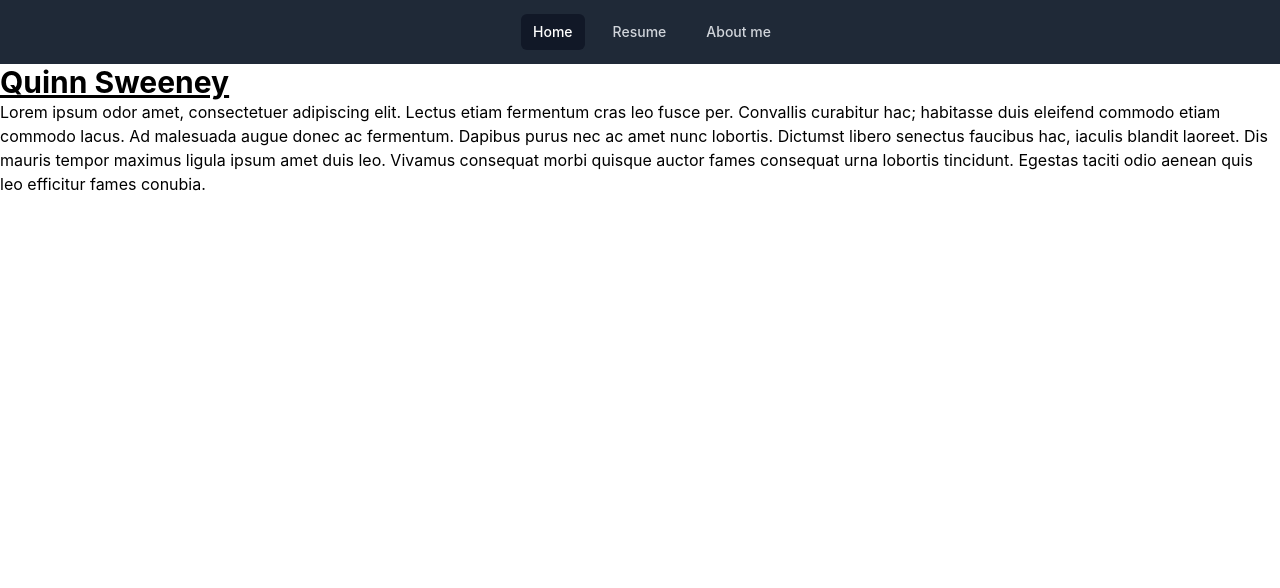
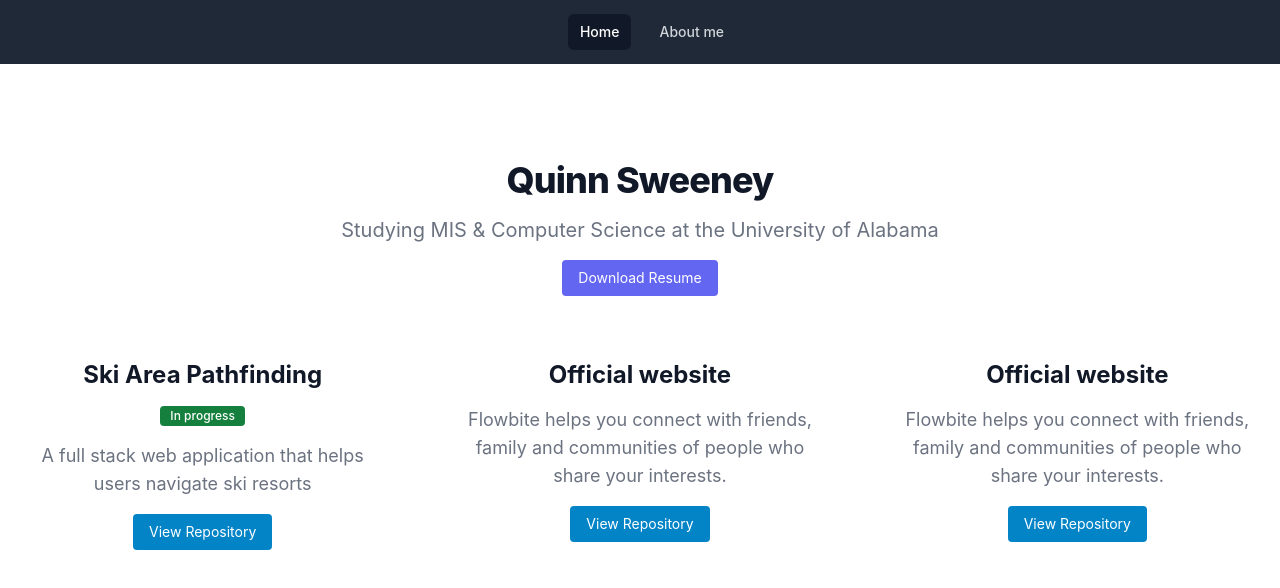
Before and after one commit to quinnsweeney/portfolio, a React (Create React App) app: page / in a window 1280 px wide. Shown: the top 588 px of the page. Built offline with nearby package versions, Linux system fonts and the light colour scheme.

Commit message:
Finished home page just have to add info

```diff
--- a/src/App.js
+++ b/src/App.js
@@ -1,25 +1,24 @@
 import "./App.css";
 import Home from "./pages/home/Home";
 import Nav from "./components/Nav/Nav";
-import Resume from "./pages/resume/Resume";
 import { BrowserRouter as Router, Routes, Route } from "react-router-dom";
 import About from "./pages/about/About";
 
 function App() {
   return (
     <Router>
+      <div className="min-h-screen bg-white dark:bg-gray-900">
         <Nav
           links={[
             { text: "Home", link: "/" },
-          { text: "Resume", link: "/resume" },
             { text: "About me", link: "/about-me" },
           ]}
         />
         <Routes>
           <Route exact path="/" element={<Home />} />
-        <Route path="/resume" element={<Resume />} />
           <Route path="/about-me" element={<About />} />
         </Routes>
+      </div>
     </Router>
   );
 }
--- a/src/pages/home/Home.js
+++ b/src/pages/home/Home.js
@@ -1,18 +1,69 @@
+import { Button } from "@headlessui/react";
+
 export default function Home(props) {
   return (
-    <div className="Home">
-      <div className="content">
-        <h1 className="name text-3xl font-bold underline">Quinn Sweeney</h1>
-        <p className="intro">
-          Lorem ipsum odor amet, consectetuer adipiscing elit. Lectus etiam
-          fermentum cras leo fusce per. Convallis curabitur hac; habitasse duis
-          eleifend commodo etiam commodo lacus. Ad malesuada augue donec ac
-          fermentum. Dapibus purus nec ac amet nunc lobortis. Dictumst libero
-          senectus faucibus hac, iaculis blandit laoreet. Dis mauris tempor
-          maximus ligula ipsum amet duis leo. Vivamus consequat morbi quisque
-          auctor fames consequat urna lobortis tincidunt. Egestas taciti odio
-          aenean quis leo efficitur fames conubia.
-        </p>
+    <div class="bg-white dark:bg-gray-900 antialiased">
+      <div class="max-w-screen-xl px-4 py-8 mx-auto lg:px-6 sm:py-16 lg:py-24">
+        <div class="max-w-2xl mx-auto text-center">
+          <h2 class="text-3xl font-extrabold leading-tight tracking-tight text-gray-900 sm:text-4xl dark:text-white">
+            Quinn Sweeney
+          </h2>
+          <p class="mt-4 text-base font-normal text-gray-500 sm:text-xl dark:text-gray-400">
+            Studying MIS & Computer Science at the University of Alabama
+          </p>
+          <a href="/" target="_blank">
+            <Button class="mt-4 rounded bg-indigo-500 py-2 px-4 text-sm text-white data-[hover]:bg-indigo-400 data-[active]:bg-sky-600">
+              Download Resume
+            </Button>
+          </a>
+        </div>
+        <div class="grid grid-cols-1 mt-12 text-center sm:mt-16 gap-x-20 gap-y-12 sm:grid-cols-2 lg:grid-cols-3">
+          <div class="space-y-4">
+            <h3 class="text-2xl font-bold leading-tight text-gray-900 dark:text-white">
+              Ski Area Pathfinding
+            </h3>
+            <span class="bg-green-700 text-white text-xs font-medium inline-flex items-center px-2.5 py-0.5 rounded">
+              In progress
+            </span>
+            <p class="text-lg font-normal text-gray-500 dark:text-gray-400">
+              A full stack web application that helps users navigate ski resorts
+            </p>
+            <div>
+              <a href="https://www.google.com" target="_blank" className="py-2">
+                <Button
+                  href="https://www.google.com"
+                  className="rounded bg-sky-600 py-2 px-4 text-sm text-white data-[hover]:bg-sky-500 data-[active]:bg-sky-700"
+                >
+                  View Repository
+                </Button>
+              </a>
+            </div>
+          </div>
+          <div class="space-y-4">
+            <h3 class="text-2xl font-bold leading-tight text-gray-900 dark:text-white">
+              Official website
+            </h3>
+            <p class="text-lg font-normal text-gray-500 dark:text-gray-400">
+              Flowbite helps you connect with friends, family and communities of
+              people who share your interests.
+            </p>
+            <Button className="rounded bg-sky-600 py-2 px-4 text-sm text-white data-[hover]:bg-sky-500 data-[active]:bg-sky-700">
+              View Repository
+            </Button>
+          </div>
+          <div class="space-y-4">
+            <h3 class="text-2xl font-bold leading-tight text-gray-900 dark:text-white">
+              Official website
+            </h3>
+            <p class="text-lg font-normal text-gray-500 dark:text-gray-400">
+              Flowbite helps you connect with friends, family and communities of
+              people who share your interests.
+            </p>
+            <Button className="rounded bg-sky-600 py-2 px-4 text-sm text-white data-[hover]:bg-sky-500 data-[active]:bg-sky-700">
+              View Repository
+            </Button>
+          </div>
+        </div>
       </div>
     </div>
   );
--- a/src/pages/resume/Resume.js
+++ /dev/null
@@ -1,7 +0,0 @@
-export default function Resume() {
-  return (
-    <div className="resume">
-      <h1>Resume</h1>
-    </div>
-  );
-}
--- a/tailwind.config.js
+++ b/tailwind.config.js
@@ -2,7 +2,23 @@
 module.exports = {
   content: ["./src/**/*.{js,jsx,ts,tsx}"],
   theme: {
-    extend: {},
+    extend: {
+      colors: {
+        primary: {
+          50: "#f0f9ff",
+          100: "#e0f2fe",
+          200: "#bae6fd",
+          300: "#7dd3fc",
+          400: "#38bdf8",
+          500: "#0ea5e9",
+          600: "#0284c7",
+          700: "#0369a1",
+          800: "#075985",
+          900: "#0c4a6e",
+          950: "#082f49",
+        },
+      },
+    },
   },
   plugins: [],
 };
```
Also changed, not shown: src/components/Nav/Nav.js (+3 -5 lines). Lines whose indentation alone changed are shown as unchanged.
